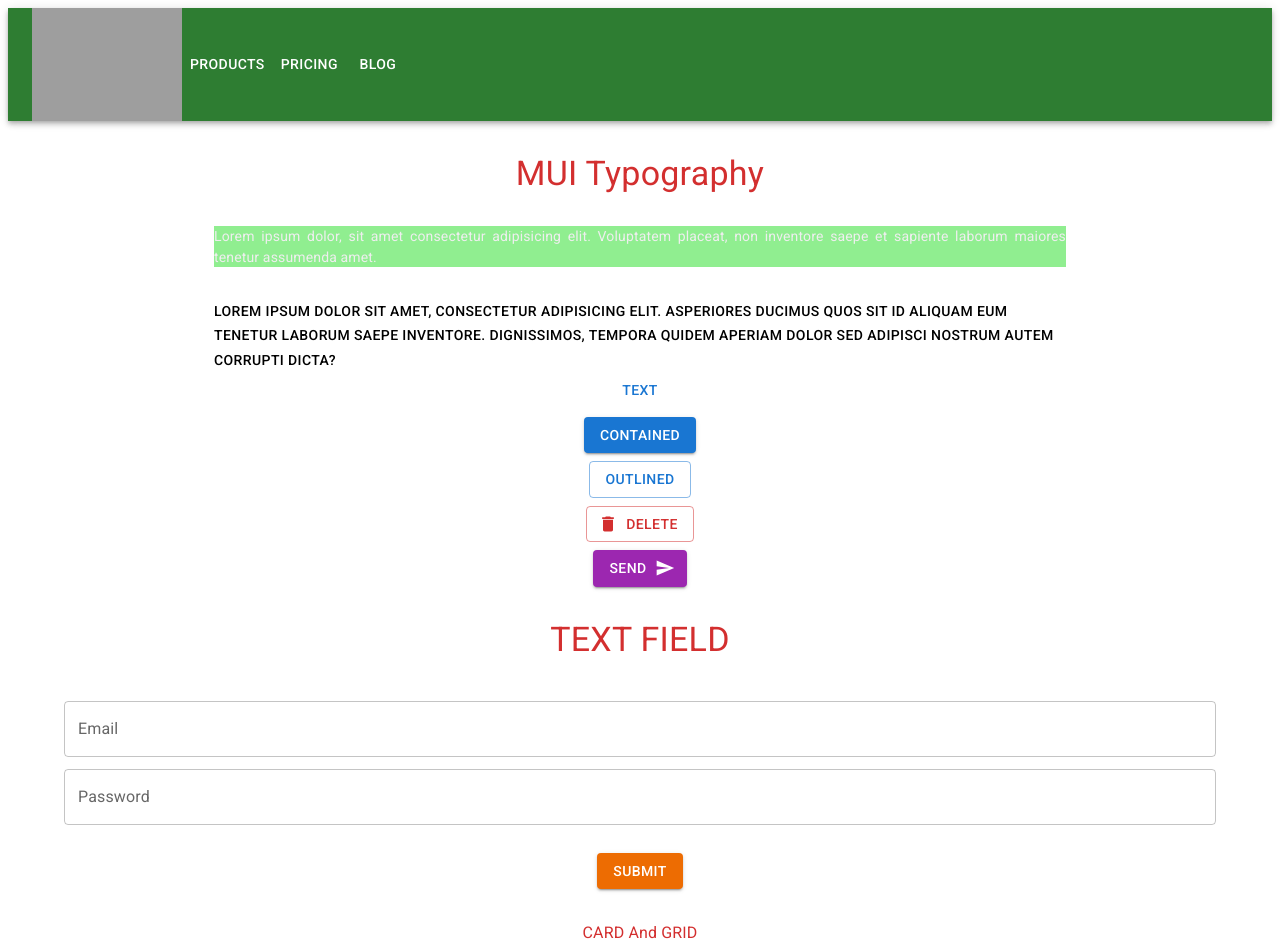
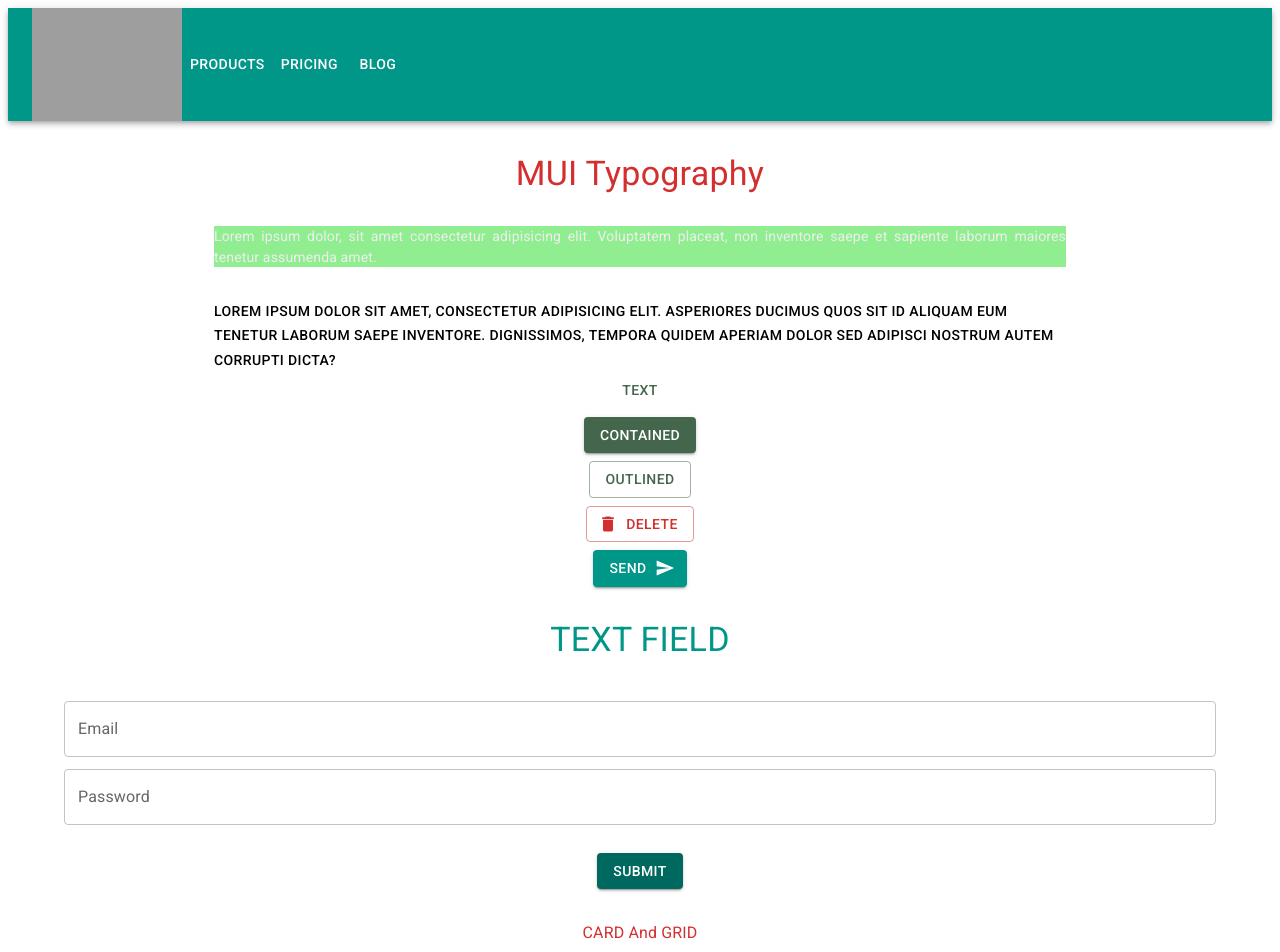
Before and after one commit to bbluechip/material-ui-worksheet, a React (Create React App) app: page / in a window 1280 px wide. Shown: the top 952 px of the page. Built offline with nearby package versions, Linux system fonts and the light colour scheme; grey boxes are pictures that could not be loaded.

Commit message:
finish project

```diff
--- a/src/components/AppbarComp.jsx
+++ b/src/components/AppbarComp.jsx
@@ -24,7 +24,7 @@ function AppbarComp() {
   };
 
   return (
-    <AppBar position="static" color="success">
+    <AppBar position="static" color="secondary">
       <Container maxWidth="xl">
         <Toolbar disableGutters>
           <img
--- a/src/components/TextFieldComp.jsx
+++ b/src/components/TextFieldComp.jsx
@@ -10,7 +10,7 @@ const TextFieldComp = () => {
   return (
     <>
       <Container>
-        <Typography align="center" mt={4} variant="h4" color="error">
+        <Typography align="center" mt={4} variant="h4" color="secondary">
           TEXT FIELD
         </Typography>
 
@@ -35,7 +35,11 @@ const TextFieldComp = () => {
             helperText={error && "Incorrect password"}
           />
 
-          <Button variant="contained" color="warning" sx={{ mt: 3 }}>
+          <Button
+            variant="contained"
+            color="secondary"
+            sx={{ mt: 3, backgroundColor: "secondary.dark" }}
+          >
             Submit
           </Button>
         </Box>
--- a/src/pages/Home.jsx
+++ b/src/pages/Home.jsx
@@ -2,15 +2,28 @@ import AppbarComp from "../components/AppbarComp";
 import CardGrid from "../components/CardGrid";
 import TextFieldComp from "../components/TextFieldComp";
 import TypoButtons from "../components/TypoButtons";
-
+import { createTheme, ThemeProvider } from "@mui/material";
+import { teal } from "@mui/material/colors";
 const Home = () => {
+  const theme = createTheme({
+    palette: {
+      primary: {
+        main: "#44664c",
+        light: "#1fa415",
+        dark: "#46630c",
+      },
+      secondary: {
+        main: teal[500],
+      },
+    },
+  });
   return (
-    <>
+    <ThemeProvider theme={theme}>
       <AppbarComp />
       <TypoButtons />
       <TextFieldComp />
       <CardGrid />
-    </>
+    </ThemeProvider>
   );
 };
 
```
